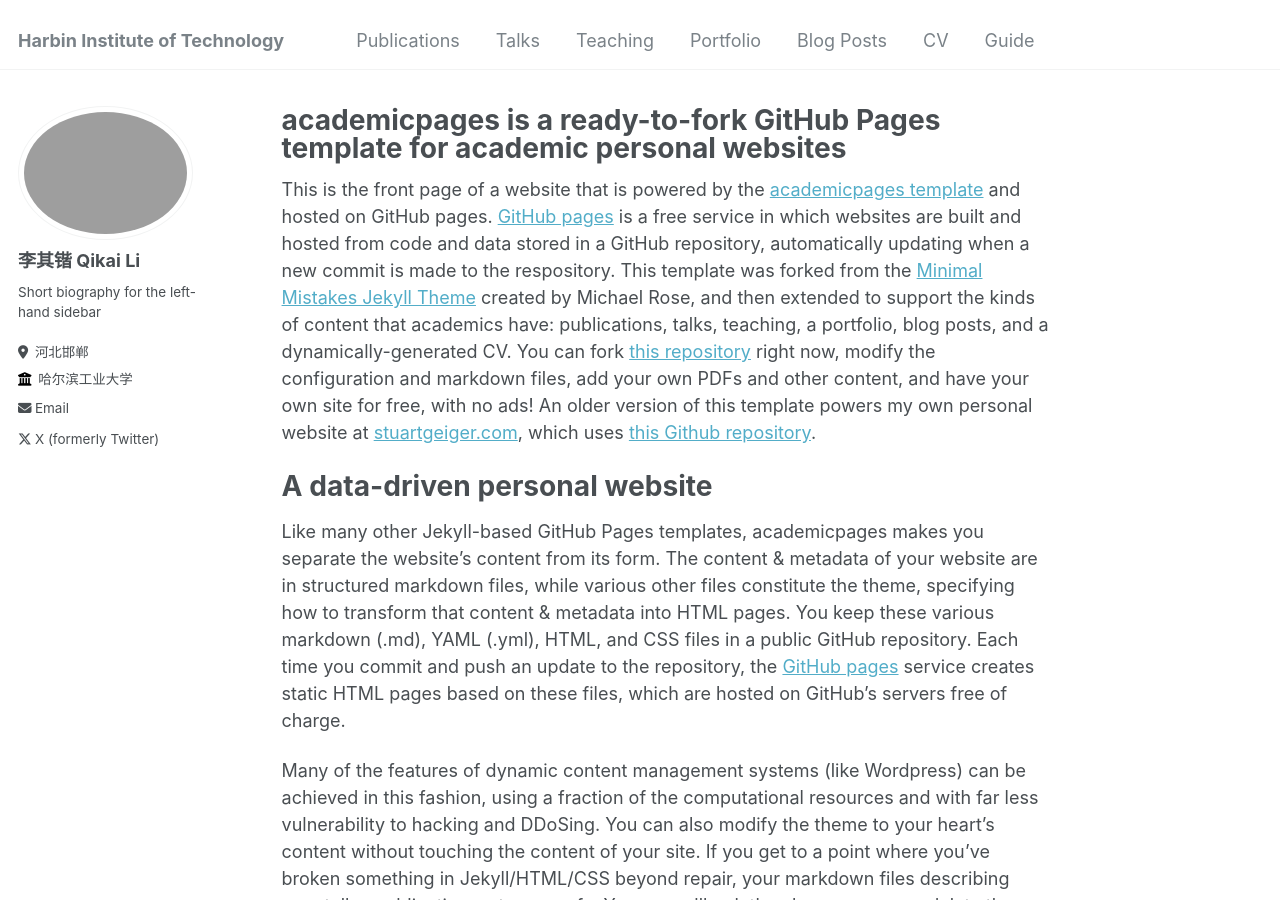
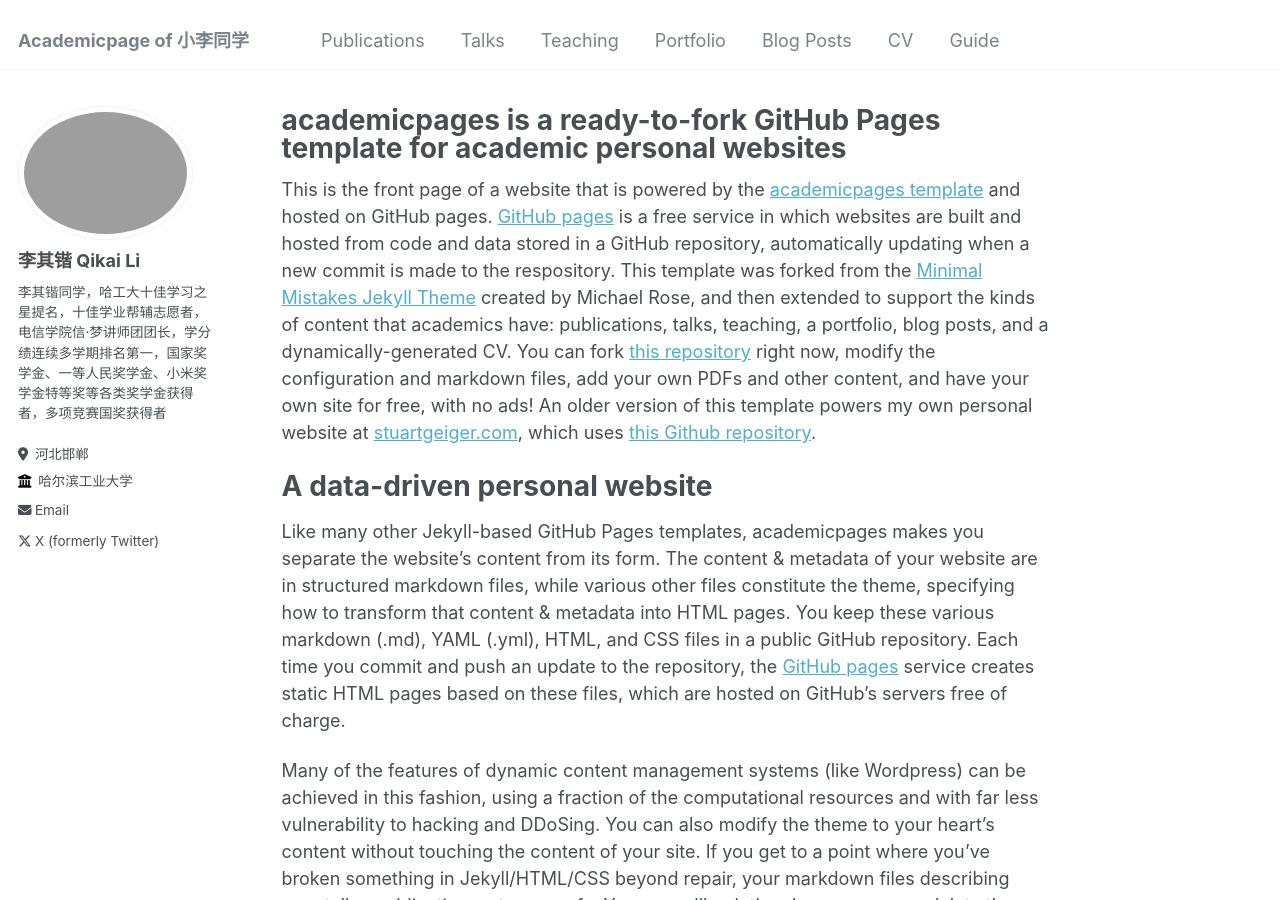
Before and after one commit to HITLqk/lqk, a Jekyll site: the page built from _pages/about.md, in a window 1280 px wide and 900 px high. Built offline with Jekyll 4.4.1, drawn with Linux system fonts in a browser that asks for light colours.

Commit message:
Update _config.yml

```diff
--- a/_config.yml
+++ b/_config.yml
@@ -9,7 +9,7 @@
 # Basic Site Settings
 locale                   : "zh-CH"
 theme                    : minima
-title                    : "Harbin Institute of Technology"
+title                    : "Academicpage of 小李同学"
 title_separator          : "-"
 name                     : "QiKai Li"
 description              : "Academicpage of 小李同学"
@@ -25,7 +25,7 @@ author:
   avatar           : "images/lqk.jpg"
   name             : "李其锴 Qikai Li"
   pronouns         : # example: "she/her"
-  bio              : "Short biography for the left-hand sidebar"
+  bio              : "李其锴同学，哈工大十佳学习之星提名，十佳学业帮辅志愿者，电信学院信·梦讲师团团长，学分绩连续多学期排名第一，国家奖学金、一等人民奖学金、小米奖学金特等奖等各类奖学金获得者，多项竞赛国奖获得者"
   location         : "河北邯郸"
   employer         : "哈尔滨工业大学"
   uri              : # URL
```
